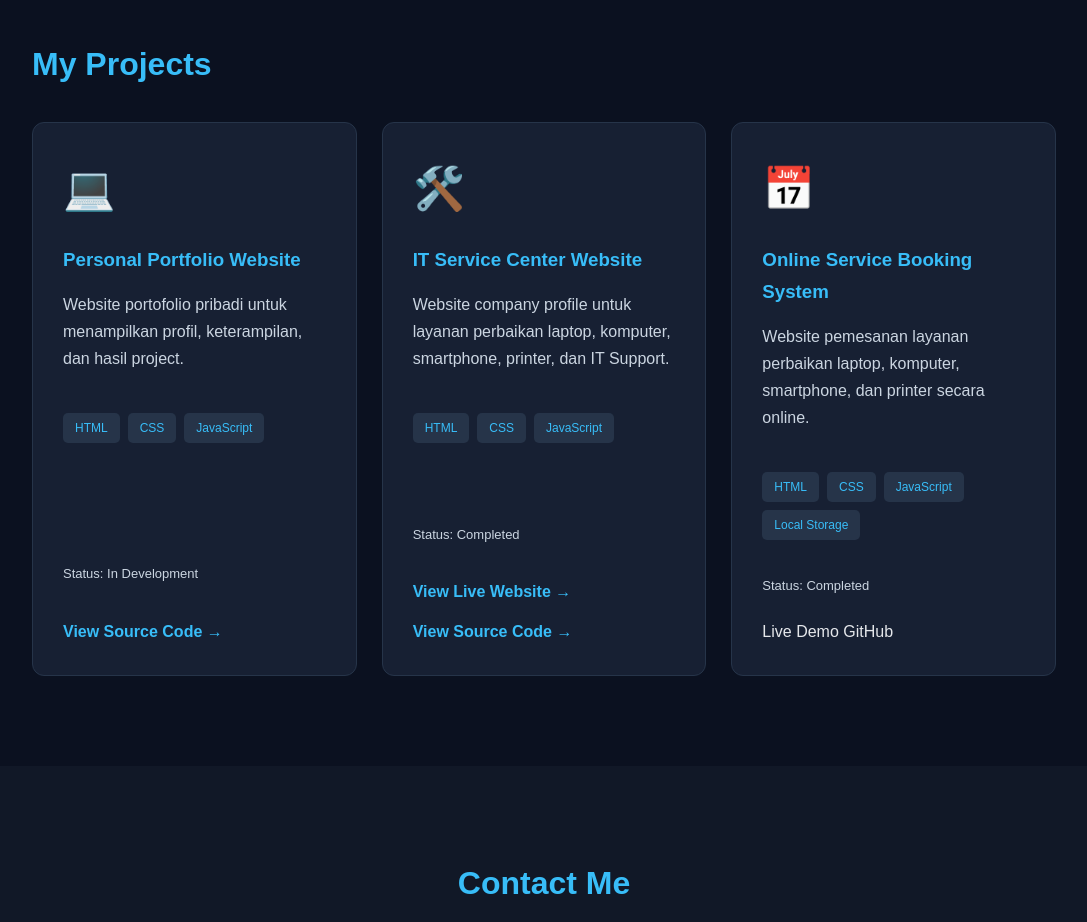
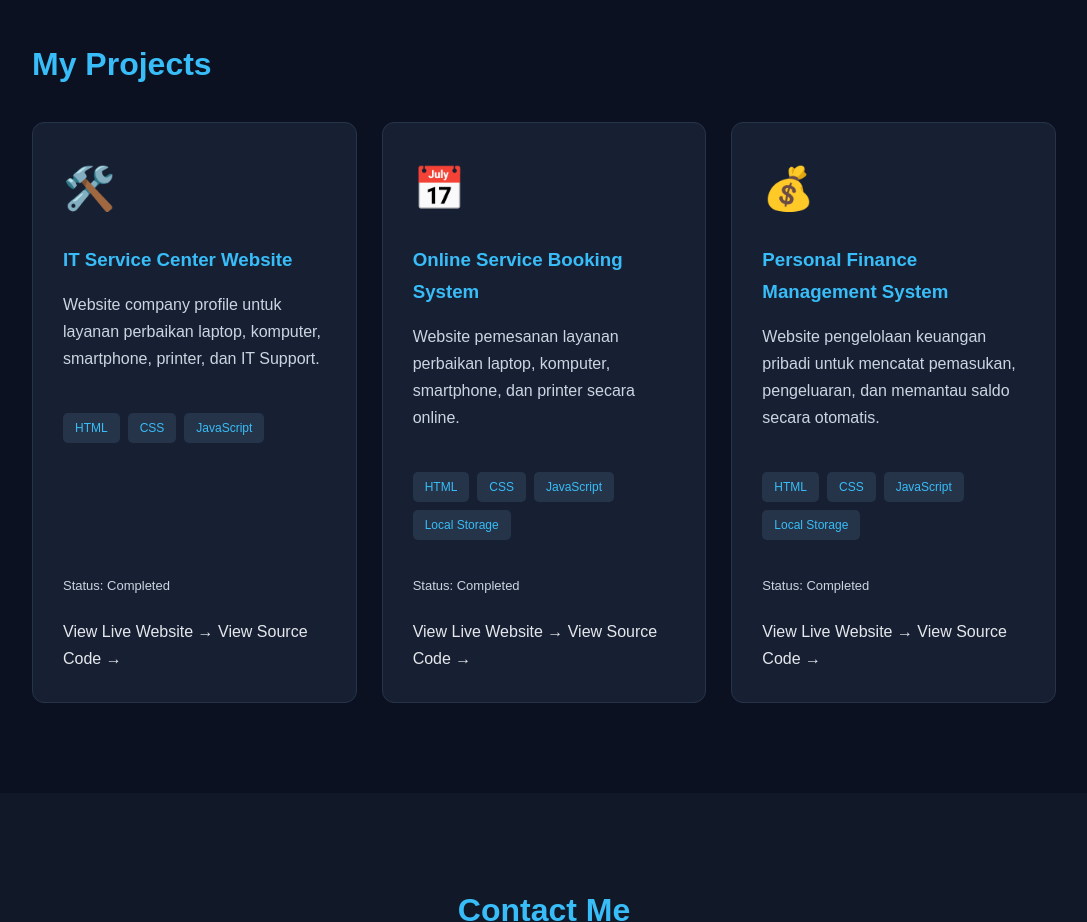
Before and after one commit to BrianPramudito/portfolio-website, a plain HTML site: page index.html in a window 1280 px wide. Shown: the part 2320-3242 px from the top of the page, without its empty margins (96-1183 px from the left). Drawn offline with Linux system fonts and the light colour scheme.

Commit message:
Update portfolio projects

```diff
--- a/index.html
+++ b/index.html
@@ -109,45 +109,14 @@
 
 
 
+
 <section id="projects" class="section">
 
     <h2>My Projects</h2>
 
     <div class="projects-container">
 
-        <!-- PROJECT 1 -->
-        <article class="project-card">
-
-            <div class="project-icon">💻</div>
-
-            <h3>Personal Portfolio Website</h3>
-
-            <p>
-                Website portofolio pribadi untuk menampilkan
-                profil, keterampilan, dan hasil project.
-            </p>
-
-            <div class="project-tags">
-                <span>HTML</span>
-                <span>CSS</span>
-                <span>JavaScript</span>
-            </div>
-
-            <p class="project-status">
-                Status: In Development
-            </p>
-
-            <a
-                href="https://github.com/BrianPramudito/portfolio-website"
-                target="_blank"
-                rel="noopener noreferrer"
-                class="project-link">
-                View Source Code →
-            </a>
-
-        </article>
-
-        <!-- PROJECT 2 -->
+        <!-- PROJECT 1: IT SERVICE CENTER -->
         <article class="project-card">
 
             <div class="project-icon">🛠️</div>
@@ -170,26 +139,21 @@
                 Status: Completed
             </p>
 
-            <a
-                href="https://brianpramudito.github.io/it-service-center/"
-                target="_blank"
-                rel="noopener noreferrer"
-                class="project-link">
+            <div class="project-links">
+                <a href="https://brianpramudito.github.io/it-service-center/"
+                   target="_blank" rel="noopener noreferrer">
                     View Live Website →
                 </a>
 
-            <a
-                href="https://github.com/BrianPramudito/it-service-center"
-                target="_blank"
-                rel="noopener noreferrer"
-                class="project-link">
+                <a href="https://github.com/BrianPramudito/it-service-center"
+                   target="_blank" rel="noopener noreferrer">
                     View Source Code →
                 </a>
+            </div>
 
         </article>
 
-        <!-- PROJECT 3 -->
-
+        <!-- PROJECT 2: ONLINE SERVICE BOOKING -->
         <article class="project-card">
 
             <div class="project-icon">📅</div>
@@ -216,22 +180,58 @@
             <div class="project-links">
                 <a href="https://brianpramudito.github.io/online-service-booking/"
                    target="_blank" rel="noopener noreferrer">
-            Live Demo
+                    View Live Website →
                 </a>
 
                 <a href="https://github.com/BrianPramudito/online-service-booking"
                    target="_blank" rel="noopener noreferrer">
-            GitHub
+                    View Source Code →
                 </a>
             </div>
 
         </article>
 
+<!-- PROJECT 3: PERSONAL FINANCE MANAGEMENT -->
+<article class="project-card">
+
+    <div class="project-icon">💰</div>
+
+    <h3>Personal Finance Management System</h3>
+
+    <p>
+        Website pengelolaan keuangan pribadi untuk
+        mencatat pemasukan, pengeluaran, dan memantau
+        saldo secara otomatis.
+    </p>
+
+    <div class="project-tags">
+        <span>HTML</span>
+        <span>CSS</span>
+        <span>JavaScript</span>
+        <span>Local Storage</span>
+    </div>
+
+    <p class="project-status">
+        Status: Completed
+    </p>
+
+    <div class="project-links">
+        <a href="https://brianpramudito.github.io/personal-finance-management/"
+           target="_blank" rel="noopener noreferrer">
+            View Live Website →
+        </a>
+
+        <a href="https://github.com/BrianPramudito/personal-finance-management"
+           target="_blank" rel="noopener noreferrer">
+            View Source Code →
+        </a>
+    </div>
+
+</article>
 
     </div>
 
 </section>
-
 
 
 <section id="contact" class="section">
```
Lines whose indentation alone changed are shown as unchanged.
